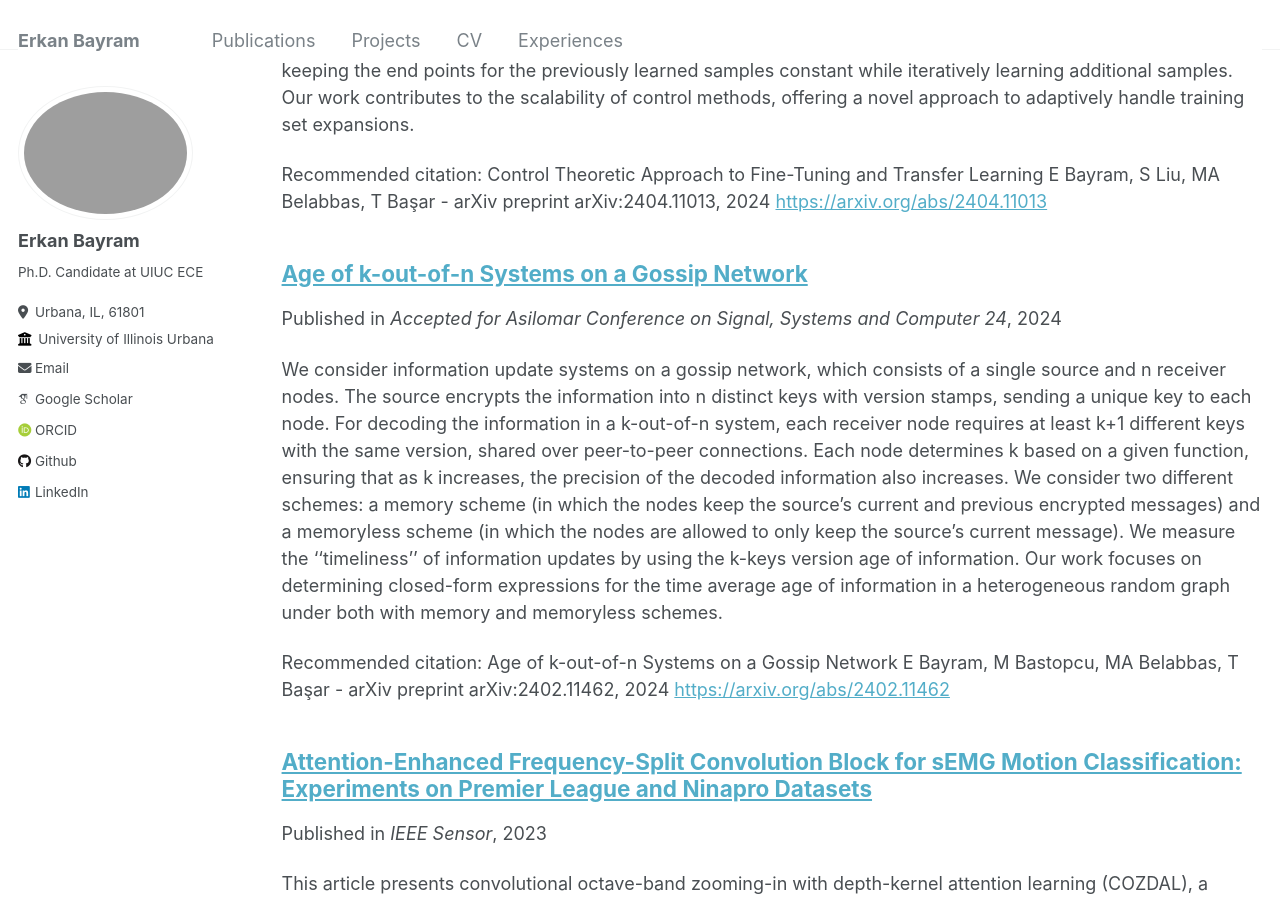
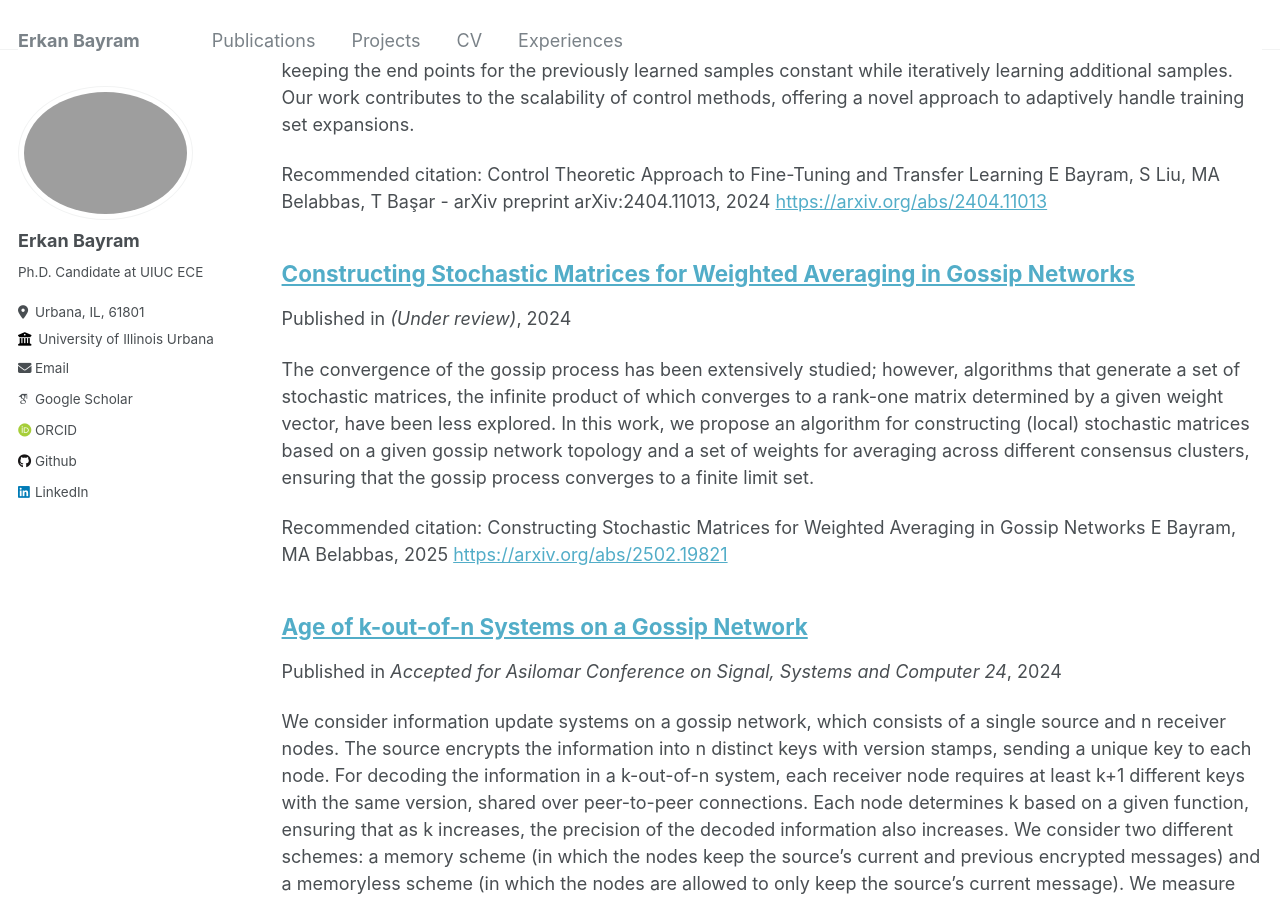
Before and after one commit to erkan1863/erkan1863.github.io, a Jekyll site: the page built from _pages/publications.md, in a window 1280 px wide and 900 px high, scrolled down 2260 px. Built offline with Jekyll 4.4.1, drawn with Linux system fonts in a browser that asks for light colours; some web fonts are replaced.

Commit message:
new paper

```diff
--- /dev/null
+++ b/_publications/2025-02-27-contructing_matrices.md
@@ -0,0 +1,13 @@
+---
+title: "Constructing Stochastic Matrices for Weighted Averaging in Gossip Networks"
+collection: publications
+permalink: /publication/2025-02-27-contructing_matrices
+# excerpt: ''
+date: 2024-02-27
+venue: '(Under review)'
+paperurl: 'https://arxiv.org/abs/2502.19821'
+citation: 'Constructing Stochastic Matrices for Weighted Averaging in Gossip Networks
+E Bayram, MA Belabbas, 2025'
+---
+
+The convergence of the gossip process has been extensively studied; however, algorithms that generate a set of stochastic matrices, the infinite product of which converges to a rank-one matrix determined by a given weight vector, have been less explored. In this work, we propose an algorithm for constructing (local) stochastic matrices based on a given gossip network topology and a set of weights for averaging across different consensus clusters, ensuring that the gossip process converges to a finite limit set.
```
Also changed, not shown: _pages/about.md (+2 -0 lines), _portfolio/2_gossip.md (+1 -1 lines).
